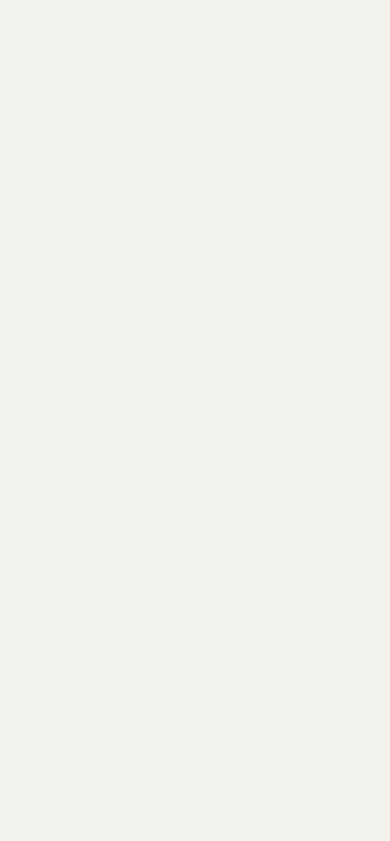
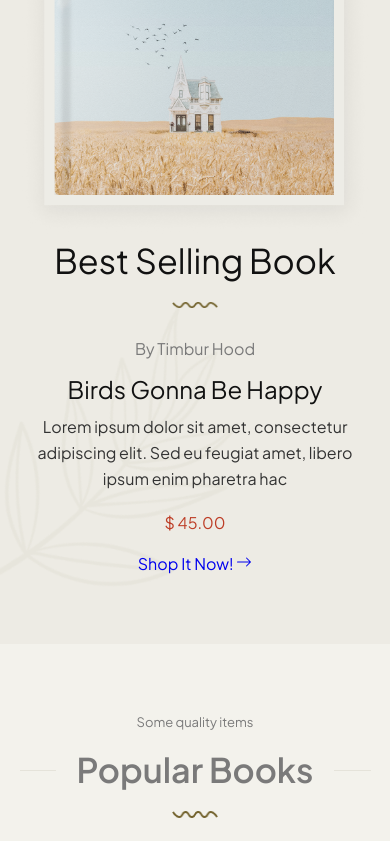
Before and after one commit to Gautampatel-28/books_stores, a React (Vite) app: page / in a window 390 px wide. Shown: the part 2697-3538 px from the top of the page. Before the commit the page ends 2404 px from the top, so only its background shows below. Built offline with nearby package versions, Linux system fonts and the light colour scheme.

Commit message:
bookselling/popular pgadded

```diff
--- a/src/App.css
+++ b/src/App.css
@@ -146,7 +146,7 @@ img{
 }
 
 section{
-    padding: 180px 0 !important;
+    padding: 80px 0 !important;
 }
 
 .container{
--- /dev/null
+++ b/src/Components/BestSellingBook/BestSellingBook.css
@@ -0,0 +1,111 @@
+.BestSellingBook{
+    position: relative;
+    overflow: hidden;
+    background: var(--color-bg-2);
+}
+
+.treeShape{
+    position: absolute;
+    bottom: 0;
+    left: 0;
+    width: 300px;
+}
+
+.bestselling-container{
+    width: 74% !important;
+    display: grid;
+    grid-template-columns: 38% auto;
+    gap: 100px;
+    align-items: center;
+    position: relative;
+}
+
+.sellingBookTitle{
+    margin-bottom: 50px;
+}
+
+.selling-book-right{
+    position: relative;
+    z-index: 1;
+}
+
+.selling-book-right>div small{
+    text-transform: uppercase;
+}
+
+.selling-book-right h5{
+    margin-top: 35px;
+    margin-bottom: 40px;
+}
+
+.selling-book-right h3{
+    margin-top: 35px;
+    margin-bottom: 12px;
+}
+
+.selling-book-right .btn{
+    padding-left: 0;
+}
+
+.selling-book-right .btn:hover{
+    padding-left: 35px;
+
+}
+
+.selling-book-right .btn:hover small{
+    color: var(--color-bg-1) !important;
+}
+
+.info-text {
+    font-size: 16px;
+    line-height: 1.6;
+    margin-top: 10px;
+    margin-bottom: 20px;
+    color: #333;
+    max-width: 600px;
+    word-wrap: break-word;
+  }
+
+@media (max-width: 1200px) {
+    .bestselling-container{
+        gap: 80px;
+        width: 86% !important;
+    }
+}
+
+@media (max-width: 1024px) {
+    .bestselling-container{
+        width: 90% !important;
+        gap: 40px;
+    }
+    .sellingBookTitle{
+        margin-bottom: 30px;
+    }
+    .selling-book-right h5{
+        margin-top: 15px;
+        margin-bottom: 20px;
+    }
+
+    .selling-book-right h3{
+        margin-top: 15px;
+        margin-bottom: 6px;
+    }
+}
+
+@media (max-width: 600px){
+    .bestselling-container{
+        grid-template-columns: 1fr;
+        gap: 0;
+    }
+    .selling-book-left{
+        width: 600;
+        margin: 0 auto;
+    }
+    .selling-book-right{
+        text-align: center;
+    }
+    .selling-book-right .btn{
+        margin: auto;
+        padding-left: 35px;
+    }
+}
--- /dev/null
+++ b/src/Components/BestSellingBook/BestSellingBook.jsx
@@ -0,0 +1,39 @@
+import "./BestSellingBook.css";
+import TitleTypeTwo from "../../UI/TitleTypeTwo/TitleTypeTwo";
+import TreeShape from "../../assets/treeShape.png";
+import { sellingBooksData } from "../../Data/Data";
+import { Link } from "react-router-dom";
+import { BsArrowRight } from "react-icons/bs";
+
+const BestSellingBook = () => {
+  return (
+    <>
+      <section className="BestSellingBook">
+        <div className="treeShape">
+          <img src={TreeShape} alt="img" className="" />
+        </div>
+        {
+          sellingBooksData.map(({ img, infoTitle, infoTitleTop, desc, price, shopbtnLink }, index) => {
+            return (
+              <div className="container bestselling-container" key={index}>
+                <div className="selling-book-left">
+                  <img src={img} alt="img" />
+                </div>
+                <div className="selling-book-right">
+                  <TitleTypeTwo Title={"Best Selling Book"} className="sellingBookTitle" />
+                  <div>{infoTitleTop}</div>
+                  <h3>{infoTitle}</h3>
+                  <p className="info-text">{desc}</p>
+                  <h5><span>{price}</span></h5>
+                  <Link to={shopbtnLink}>Shop It Now! <BsArrowRight /></Link>
+                </div>
+              </div>
+            )
+          })
+        }
+      </section>
+    </>
+  );
+}
+
+export default BestSellingBook;
--- a/src/Components/Header/Header.css
+++ b/src/Components/Header/Header.css
@@ -21,7 +21,7 @@ header{
     align-items: center;
     justify-content: center;
     position: relative;
-    padding: 180px 0;
+    padding: 80px 0;
 }
 
 .header-shape{
--- /dev/null
+++ b/src/Components/PopularBooks/PopularBooks.css
@@ -0,0 +1,84 @@
+.popularbooks-container {
+    border-bottom: 1px solid var(--color-dark-Ex);
+    padding-bottom: 56px;
+}
+
+.filterbuttons {
+    margin-top: 57px;
+    display: flex;
+    align-items: center;
+    justify-content: center;
+    gap: 40px;
+    flex-wrap: wrap;
+    margin-bottom: 66px;
+}
+
+.filterbuttons button {
+    font-size: 16px;
+    color: var(--color-dark);
+    text-transform: uppercase;
+    transition: color 0.3s ease, border-bottom 0.3s ease;
+    padding-bottom: 6px;
+    border-bottom: 3px solid transparent;
+}
+
+.filterbuttons button:hover {
+    color: var(--color-black);
+}
+
+.filterbuttons .active {
+    border-bottom: 1px solid var(--color-black);
+    color: var(--color-primary);
+}
+
+.gallery {
+    display: grid;
+    grid-template-columns: repeat(4, 1fr);
+    gap: 40px;
+}
+
+.galleryitems {
+    display: flex;
+    flex-direction: column;
+    gap: 24px;
+    text-align: center;
+    animation: GAni 600ms ease forwards;
+}
+
+@keyframes GAni {
+    from {
+        transform: scale(0.7);
+    }
+    to {
+        transform: scale(1);
+    }
+}
+
+.popularbook-image {
+    background: var(--color-light);
+    padding: 10px; /* Adds padding inside the image container */
+    border-radius: 8px; /* Smoothens the edges */
+}
+
+.popularbooks-info > div {
+    margin-top: 12px;
+    margin-bottom: 20px;
+}
+
+@media (max-width: 1024px) {
+    .gallery {
+        grid-template-columns: repeat(2, 1fr);
+        gap: 30px;
+    }
+}
+
+@media (max-width: 500px) {
+    .gallery {
+        grid-template-columns: repeat(1, 1fr);
+    }
+    .popularbooks-info > div {
+        margin-bottom: 10px;
+    }
+    .filterbuttons {
+        gap: 20px;
+}
--- /dev/null
+++ b/src/Components/PopularBooks/PopularBooks.jsx
@@ -0,0 +1,67 @@
+import "./PopularBooks.css";
+import TitleTypeOne from "../../UI/TitleTypeOne/TitleTypeOne";
+import { galleryData } from "../../Data/Data";
+import { useState } from "react";
+
+const PopularBooks = () => {
+  const [activeButton, setActiveButton] = useState('all');
+
+  const handleFilterChange = (category) => {
+    setActiveButton(category);
+  };
+
+  const filterItems =
+    activeButton === "all"
+      ? galleryData
+      : galleryData.filter((item) => {
+          return item.category === activeButton;
+        });
+
+  return (
+    <>
+      <section className="PopularBooks">
+        <div className="container popularbooks-container">
+          <TitleTypeOne
+            TitleTop={"Some quality items"}
+            Title={"Popular Books"}
+            className={"Popularbooks-title"}
+          />
+        </div>
+
+        <div className="filterbuttons">
+          <button className={activeButton === 'all' ? 'active' : ''} onClick={() => handleFilterChange('all')}>All</button>
+          <button className={activeButton === 'business' ? 'active' : ''} onClick={() => handleFilterChange('Business')}>Business</button>
+          <button className={activeButton === 'technology' ? 'active' : ''} onClick={() => handleFilterChange('Technology')}>Technology</button>
+          <button className={activeButton === 'adventure' ? 'active' : ''} onClick={() => handleFilterChange('Adventure')}>Adventure</button>
+          <button className={activeButton === 'romantic' ? 'active' : ''} onClick={() => handleFilterChange('Romantic')}>Romantic</button>
+          <button className={activeButton === 'fictional' ? 'active' : ''} onClick={() => handleFilterChange('Fictional')}>Fictional</button>
+        </div>
+
+        <div className="gallery">
+          {
+            filterItems.map(({ name, price, image, writer }, index) => {
+              return (
+
+                <div className="gallery-items" key={index}>
+                  <div className="popularbook-image">
+                    <img src={image} alt={name} className="" />
+                  </div>
+                  <div className="popularbooks-info">
+                    <h4>{name}</h4>
+                    <div>
+                      <small>{writer}</small>
+                    </div>
+                    <h5><span>{price}</span></h5>
+                  </div>
+                </div>
+
+              );
+            })
+          }
+        </div>
+      </section>
+    </>
+  );
+};
+
+export default PopularBooks;
--- a/src/Pages/Home.jsx
+++ b/src/Pages/Home.jsx
@@ -1,6 +1,8 @@
 import Header from "../Components/Header/Header"
 import Brands from "../Components/Brands/Brands"
 import FeaturesBooks from "../Components/FeaturesBooks/FeaturesBooks"
+import BestSellingBook from "../Components/BestSellingBook/BestSellingBook"
+import PopularBooks from "../Components/PopularBooks/PopularBooks"
 
 const Home = () => {
 
@@ -9,6 +11,8 @@ const Home = () => {
       <Header/>
       <Brands/>
       <FeaturesBooks/>
+      <BestSellingBook/>
+      <PopularBooks />
     </>
   )
 }
--- /dev/null
+++ b/src/UI/TitleTypeTwo/TitleTypeTwo.jsx
@@ -0,0 +1,16 @@
+import "./TitleTypeTwo.css"
+import victor from "../../assets/victor.png"
+
+
+const TitleTypeTwo = ({className, Title}) => {
+  return (
+    <>
+        <div className={`titleTypeOne ${className}`}>
+            <h2>{Title}</h2>
+            <img src={victor} alt="img" className="victor" />
+        </div>
+    </>
+  )
+}
+
+export default TitleTypeTwo
```
Also changed, not shown: src/UI/TitleTypeTwo/TitleTypeTwo.css (added), 1 other file (tests, documents, lock files or other folders).
